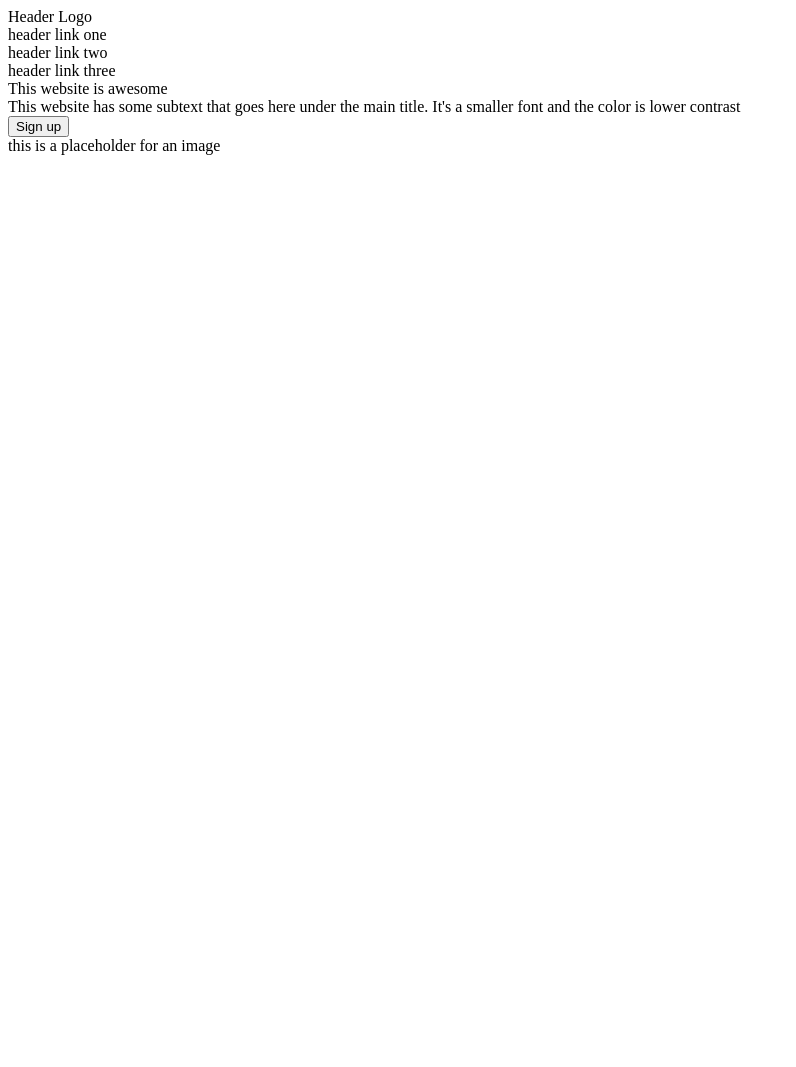
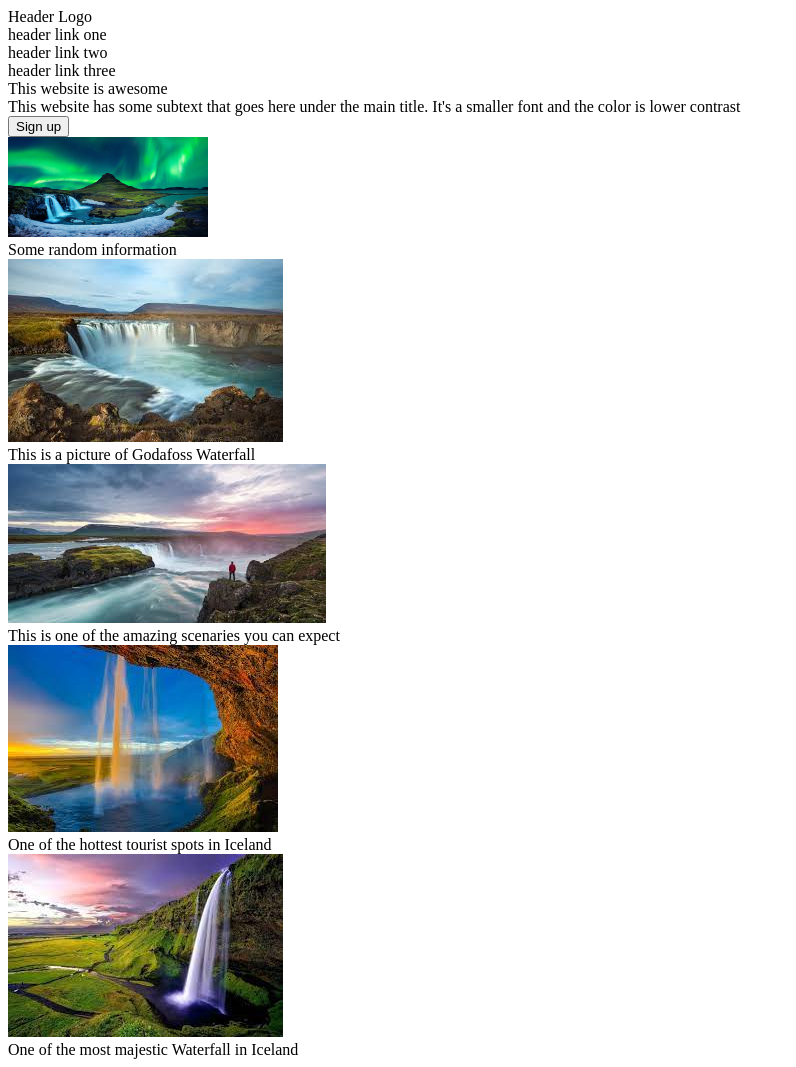
Before and after one commit to seahsongli/Landing_page, a plain HTML site: page index.html in a window 1280 px wide. Shown: the whole page, without its empty margins (0-796 px from the left). Before the commit the page ends 800 px from the top, so only its background shows below. Drawn offline with Linux system fonts and the light colour scheme.

Commit message:
Add images and text for images.

```diff
--- a/index.html
+++ b/index.html
@@ -27,8 +27,40 @@
                 <button>Sign up</button>
             </div>
 
-        <div class = "placeholder">this is a placeholder for an image</div>
+            <img src ="images/NorthernLights.jpg" alt = "Picture of NorthernLights" style = "width:200px;height:100px">
+
         </div>
+
+    </div>
+
+    <div class = "container-two ">
+
+        <div class = "title">Some random information</div>
+
+        <div class = "info">
+            <img src = "images/Godafoss.jpeg" alt = "Picture of Godafoss">
+            <div class = "text">This is a picture of Godafoss Waterfall</div>
+        </div>
+
+        <div class = "info">
+            <img src = "images/Mountains.jpeg" alt = "Picture of Mountains">
+            <div class = "text">This is one of the amazing scenaries you can expect</div>
+        </div>
+
+
+        <div class = "info">
+            <img src = "images/Sunrise.jpeg" alt = "Picture of Sunrise">
+            <div class = "text">One of the hottest tourist spots in Iceland</div>
+
+        </div>
+
+        <div class = "info">
+            <img src = "images/Waterfall.jpeg" alt = "Picture of Waterfall">
+            <div class = "text">One of the most majestic Waterfall in Iceland</div>
+        </div>
+
+
+
 
     </div>
 
```
Lines whose indentation alone changed are shown as unchanged.
